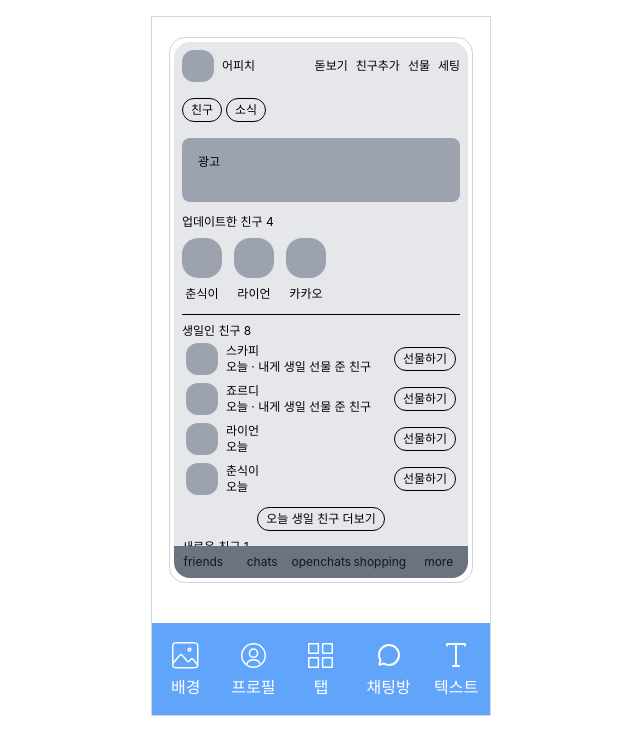
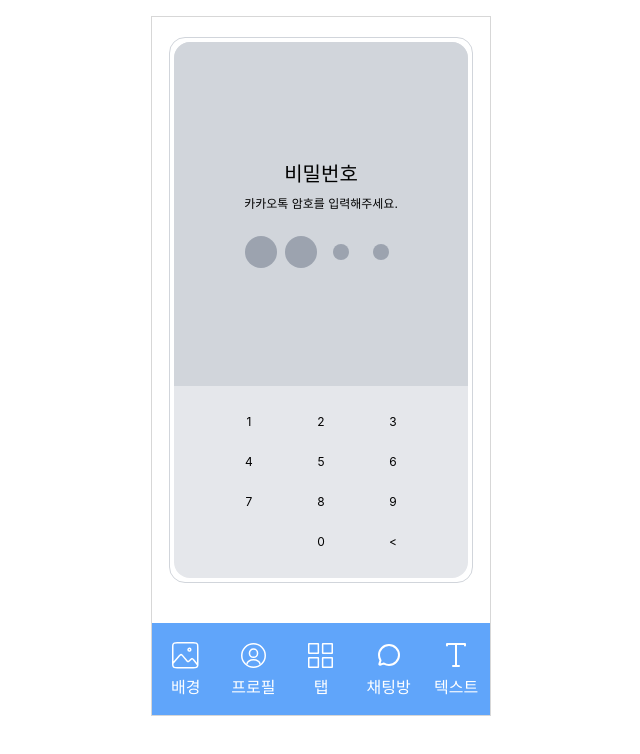
Before and after one commit to kakao-theme-maker/Web-frontend, a React (Vite) app: page /custom in a window 1280 px wide. Shown: the top 754 px of the page, without its empty margins (319-959 px from the left). Built offline with nearby package versions, Linux system fonts and the light colour scheme; no server answers; a web font is replaced by a local one.

Commit message:
style: add passcode preview (#73)

```diff
--- /dev/null
+++ b/src/components/preview/Bullet.tsx
@@ -0,0 +1,11 @@
+interface IBulletProps {
+  filled?: boolean;
+}
+
+export default function Bullet({ filled = false }: IBulletProps) {
+  return (
+    <div className="flex items-center justify-center">
+      <div className={`rounded-full bg-gray-400 ${filled ? "w-8 h-8" : "w-4 h-4"}`} />
+    </div>
+  )
+}
--- /dev/null
+++ b/src/components/preview/KeypadNumber.tsx
@@ -0,0 +1,15 @@
+interface IKeypadNumberProps {
+  value: string;
+  onClick?: () => void;
+}
+
+export default function KeypadNumber({ value, onClick }: IKeypadNumberProps) {
+  return (
+    <div
+      className="flex w-10 h-10 items-center justify-center text-center"
+      onClick={onClick}
+    >
+      {value === "delete" ? "<" : value}
+    </div>
+  )
+}
--- /dev/null
+++ b/src/components/preview/PreviewPasscode.tsx
@@ -0,0 +1,39 @@
+import Bullet from "./Bullet";
+import KeypadNumber from "./KeypadNumber";
+
+const keys = ["1", "2", "3", "4", "5", "6", "7", "8", "9", "", "0", "delete"];
+
+export default function PreviewPasscode() {
+
+
+  return (
+    <div className="w-[90%] max-w-[330px] aspect-[390/700]
+      border border-gray-300 rounded-2xl p-1 text-xs">
+      <div className="relative w-full h-full rounded-2xl bg-gray-200
+      items-center justify-center flex flex-col ">
+        <div className="flex-1 w-full h-full flex flex-col items-center justify-center gap-2
+        bg-gray-300 rounded-t-2xl">
+          <p className="text-xl">비밀번호</p>
+          <p>카카오톡 암호를 입력해주세요.</p>
+          {/* 불렛 */}
+          <section className="grid grid-cols-4 gap-2 mt-4">
+            <Bullet filled />
+            <Bullet filled />
+            <Bullet />
+            <Bullet />
+          </section>
+        </div>
+        {/* 키패드 */}
+        <section>
+          <div className="flex w-full items-center justify-center p-4">
+            <div className="grid grid-cols-3 gap-x-8">
+              {keys.map((key, i) => (
+                <KeypadNumber key={i} value={key} />
+              ))}
+            </div>
+          </div>
+        </section>
+      </div>
+    </div>
+  )
+}
--- a/src/pages/custom/CustomMainPage.tsx
+++ b/src/pages/custom/CustomMainPage.tsx
@@ -7,6 +7,7 @@
 import TabsIcon from "@/components/icons/custom/tab.svg?react";
 import TextIcon from "@/components/icons/custom/text.svg?react";
 import PreviewFriends from "@/components/preview/PreviewFriends";
+import PreviewPasscode from "@/components/preview/PreviewPasscode";
 
 
 const tabs: ICategoryTab[] = [
@@ -20,7 +21,8 @@
 export default function CustomMainPage() {
   return (
     <div className="flex items-center justify-center py-5">
-      <PreviewFriends />
+      {/* <PreviewFriends /> */}
+      <PreviewPasscode />
       <div className="grid grid-cols-5 absolute bottom-0 w-full">
         {tabs.map(tab => (
           <CustomCategoryTab key={tab.id} icon={tab.icon} label={tab.label} href={tab.href} />
```
